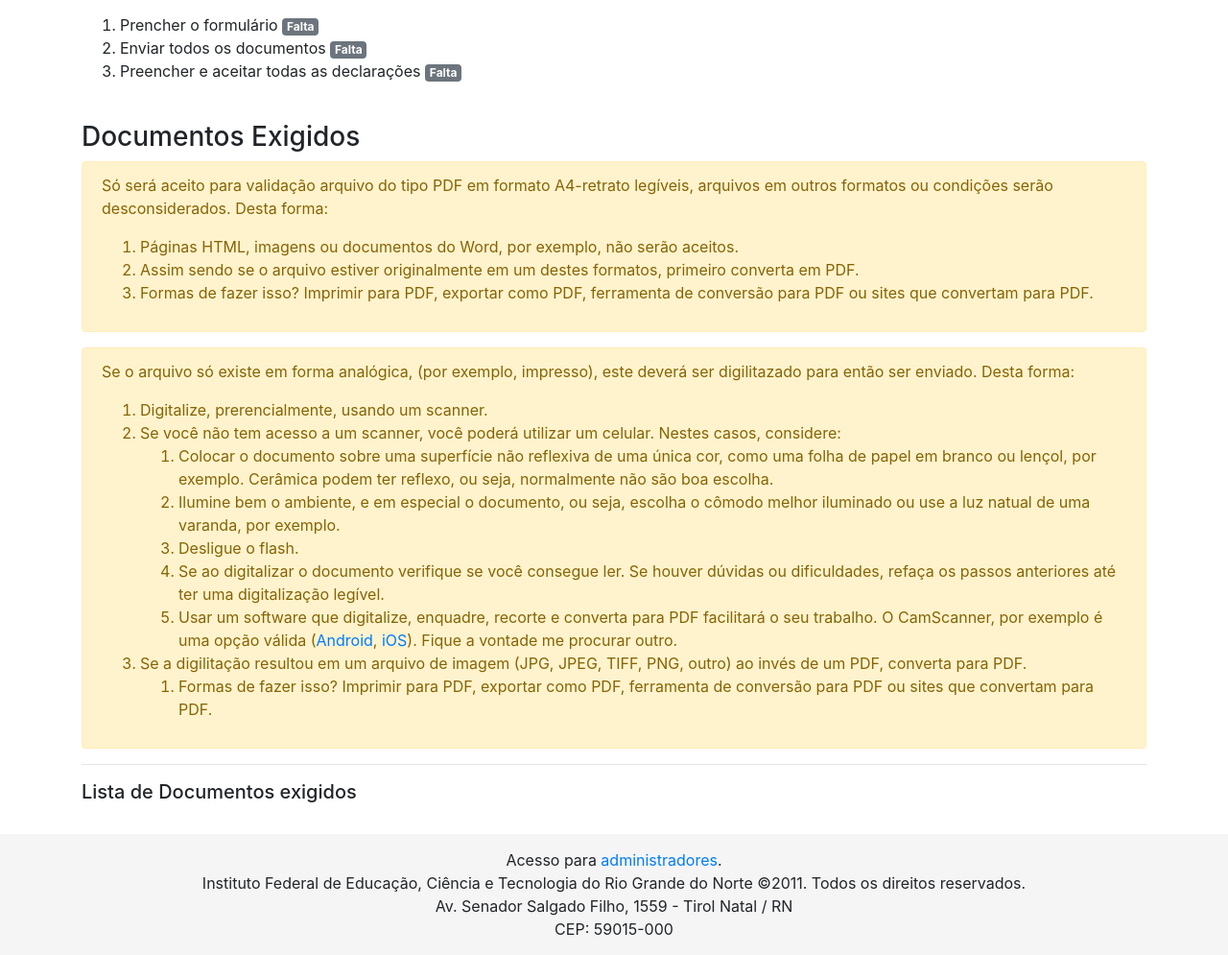
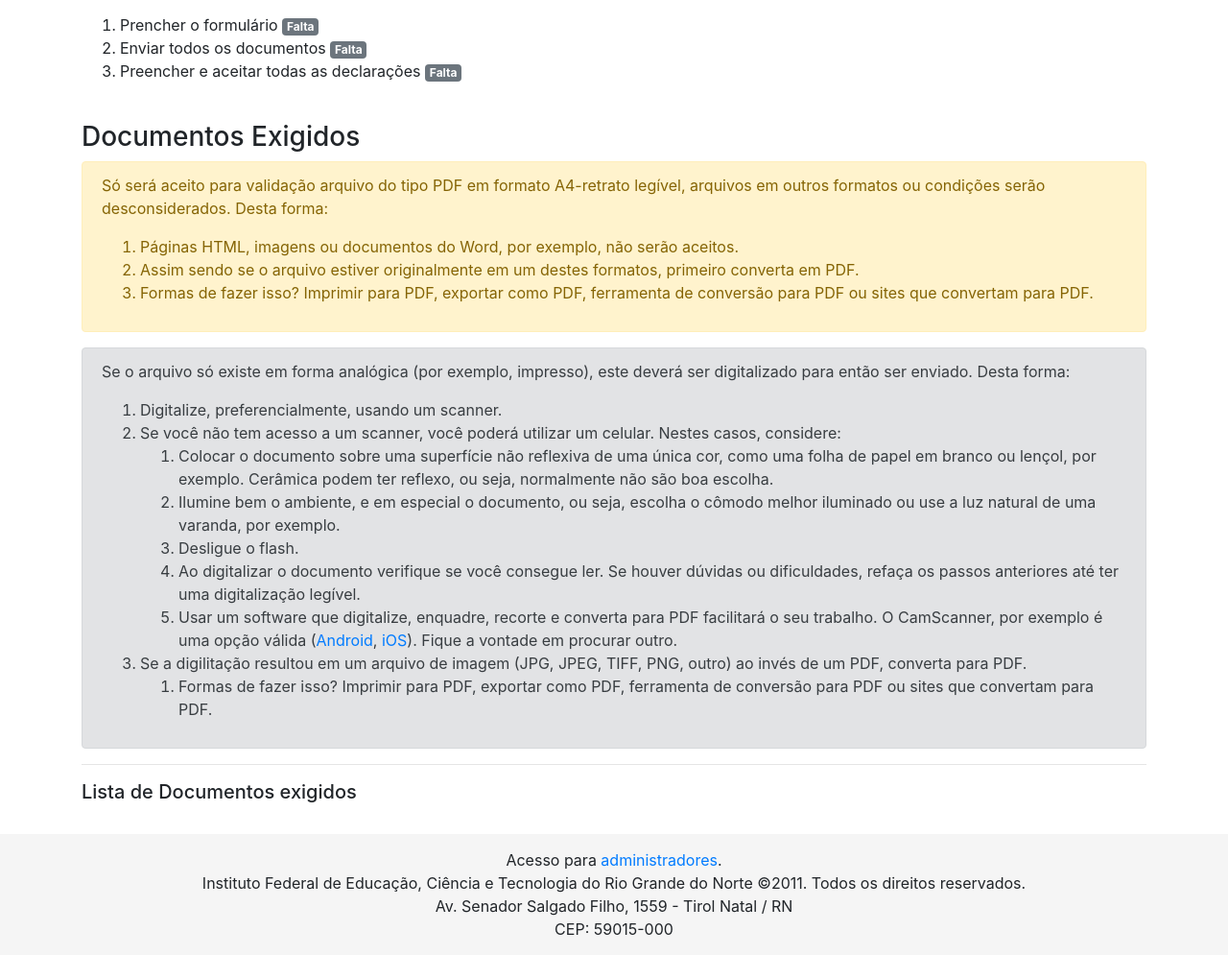
Before and after one commit to suap-ead/ege_preinscricao, a Django app: template solicitacao/templates/pre_matricula/solicitacao/anexar.html in a window 1280 px wide. Shown: the part 56-1051 px from the top of the page at 96% size. Run offline with Django 3.2, Linux system fonts and the light colour scheme; the template is opened without the code that fills it, so the values that code supplies are empty; parts of the project's set-up code (start-up, migrations or seed data) failed here and were passed over; some libraries are stand-ins or nearby versions.

Commit message:
[FIX] avisos ao anexar

```diff
--- a/solicitacao/templates/pre_matricula/solicitacao/anexar.html
+++ b/solicitacao/templates/pre_matricula/solicitacao/anexar.html
@@ -9,28 +9,28 @@
 <div class="tab-pane fade show active" id="file" role="tabpanel" aria-labelledby="file-tab">
   <h3>Documentos Exigidos</h3>
   <div class="alert alert-warning" role="alert">
-    <p>Só será aceito para validação arquivo do tipo PDF em formato A4-retrato legíveis, arquivos em outros formatos ou condições serão desconsiderados. Desta forma:</p>
+    <p>Só será aceito para validação arquivo do tipo PDF em formato A4-retrato legível, arquivos em outros formatos ou condições serão desconsiderados. Desta forma:</p>
     <ol>
       <li>Páginas HTML, imagens ou documentos do Word, por exemplo, não serão aceitos.</li>
       <li>Assim sendo se o arquivo estiver originalmente em um destes formatos, primeiro converta em PDF.</li>
       <li>Formas de fazer isso? Imprimir para PDF, exportar como PDF, ferramenta de conversão para PDF ou sites que convertam para PDF.</li>
     </ol>
   </div>
-  <div class="alert alert-warning" role="alert">
-    <p>Se o arquivo só existe em forma analógica, (por exemplo, impresso), este deverá ser digilitazado para então ser enviado. Desta forma:</p>
+  <div class="alert alert-secondary" role="alert">
+    <p>Se o arquivo só existe em forma analógica (por exemplo, impresso), este deverá ser digitalizado para então ser enviado. Desta forma:</p>
     <ol>
-      <li>Digitalize, prerencialmente, usando um scanner.</li>
+      <li>Digitalize, preferencialmente, usando um scanner.</li>
       <li>Se você não tem acesso a um scanner, você poderá utilizar um celular. Nestes casos, considere:
         <ol>
           <li>Colocar o documento sobre uma superfície não reflexiva de uma única cor, como uma folha de papel em branco ou lençol, por exemplo. Cerâmica podem ter reflexo, ou seja, normalmente não são boa escolha.</li>
-          <li>Ilumine bem o ambiente, e em especial o documento, ou seja, escolha o cômodo melhor iluminado ou use a luz natual de uma varanda, por exemplo.</li>
+          <li>Ilumine bem o ambiente, e em especial o documento, ou seja, escolha o cômodo melhor iluminado ou use a luz natural de uma varanda, por exemplo.</li>
           <li>Desligue o flash.</li>
-          <li>Se ao digitalizar o documento verifique se você consegue ler. Se houver dúvidas ou dificuldades, refaça os passos anteriores até ter uma digitalização legível.</li>
+          <li>Ao digitalizar o documento verifique se você consegue ler. Se houver dúvidas ou dificuldades, refaça os passos anteriores até ter uma digitalização legível.</li>
           <li>Usar um software que digitalize, enquadre, recorte e converta para PDF facilitará o seu trabalho.
               O CamScanner, por exemplo é uma opção válida
               (<a href="https://play.google.com/store/apps/details?id=com.intsig.camscanner&hl=pt-br" target="_blank">Android</a>,
               <a href="https://apps.apple.com/br/app/camscanner-documento-scan/id388627783">iOS</a>).
-              Fique a vontade me procurar outro.</li>
+              Fique a vontade em procurar outro.</li>
         </ol>
       </li>
       <li>Se a digilitação resultou em um arquivo de imagem (JPG, JPEG, TIFF, PNG, outro) ao invés de um PDF, converta para PDF.
```
Also changed, not shown: solicitacao/migrations/0005_auto_20200421_0150.py (added).
